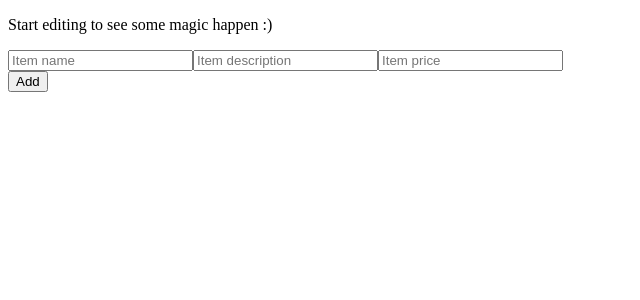
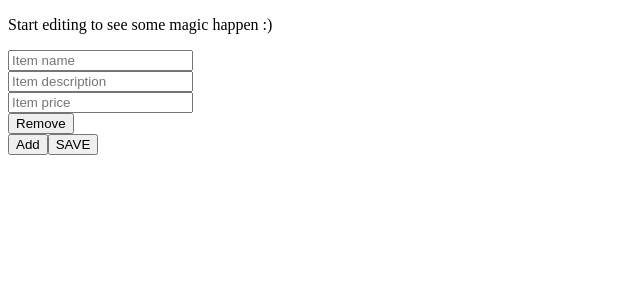
Before and after one commit to vkbiotech841/forms-array-angular, an Angular app: page / in a window 1280 px wide. Both pictures are taken after a click on the button "Add". Shown: the top 300 px of the page, without its empty margins (0-640 px from the left). Built offline with nearby package versions, Linux system fonts and the light colour scheme.

Commit message:
forms array added

```diff
--- a/src/app/app.component.html
+++ b/src/app/app.component.html
@@ -2,18 +2,34 @@
   Start editing to see some magic happen :)
 </p>
 
-<div [formGroup]="orderForm">
+<form [formGroup]="orderForm">
   <div formArrayName="items" *ngFor="let item of orderForm.get('items')['controls']; let i = index;">
     <div [formGroupName]="i">
-      <input formControlName="name" placeholder="Item name">
-      <input formControlName="description" placeholder="Item description">
-      <input formControlName="price" placeholder="Item price">
+      <div class="form-control">
+        <input formControlName="name" placeholder="Item name">
+      </div>
+      <div class="form-control">
+        <input formControlName="description" placeholder="Item description">
+      </div>
+      <div class="form-control">
+        <input formControlName="price" placeholder="Item price">
+      </div>
     </div>
+    <button (click)="removeItem(i)">Remove</button>
+  </div>
+</form>
 
-    <!-- Chosen name: {{ orderForm.controls.items.controls[i].controls.name.value }} -->
-  </div>
+<button (click)="addItem()">Add</button>
+<button (click)="getFormValue()">SAVE</button>
+
+<div *ngFor="let formValue of finalFormValue">
+  {{formValue.name}}
+  {{formValue.description}}
+  {{formValue.price}}
 </div>
-<button (click)="addItem()">Add</button>
+
+
+
 
 
 <router-outlet></router-outlet>
--- a/src/app/app.component.ts
+++ b/src/app/app.component.ts
@@ -1,5 +1,5 @@
 import { Component } from '@angular/core';
-import { FormArray, FormBuilder, FormGroup } from '@angular/forms';
+import { FormArray, FormBuilder, FormControl, FormGroup } from '@angular/forms';
 
 @Component({
   selector: 'app-root',
@@ -9,8 +9,14 @@ import { FormArray, FormBuilder, FormGroup } from '@angular/forms';
 export class AppComponent {
   title = 'replicate-forms-angular';
 
+  items: FormArray;
+
   orderForm: FormGroup;
-  items: FormArray;
+
+  name: FormControl;
+  description: FormControl;
+  price: FormControl;
+
 
   constructor(
     private formBuilder: FormBuilder
@@ -18,18 +24,23 @@ export class AppComponent {
 
 
   ngOnInit() {
-    this.orderForm = new FormGroup({
-      items: new FormArray([])
-    });
+    this.initialForms();
+  }
+
+  initialForms() {
+    this.orderForm = new FormGroup({ items: new FormArray([]) });
   }
 
 
+  createItem(): FormGroup {
+    this.name = new FormControl("", []);
+    this.description = new FormControl("", []);
+    this.price = new FormControl("", []);
 
-  createItem(): FormGroup {
     return this.formBuilder.group({
-      name: '',
-      description: '',
-      price: ''
+      name: this.name,
+      description: this.description,
+      price: this.price
     });
   };
 
@@ -37,6 +48,19 @@ export class AppComponent {
   addItem(): void {
     this.items = this.orderForm.get('items') as FormArray;
     this.items.push(this.createItem());
+
+    console.log("items", this.items.controls[0].value,);
   };
 
+  removeItem(index: number) {
+    this.items = this.orderForm.get('items') as FormArray;
+    this.items.removeAt(index);
+  };
+
+  finalFormValue: any[] = [];
+  getFormValue() {
+    this.finalFormValue = this.orderForm.value.items
+    console.log("orderForm", this.orderForm.value.items,);
+  }
+
 }
```
